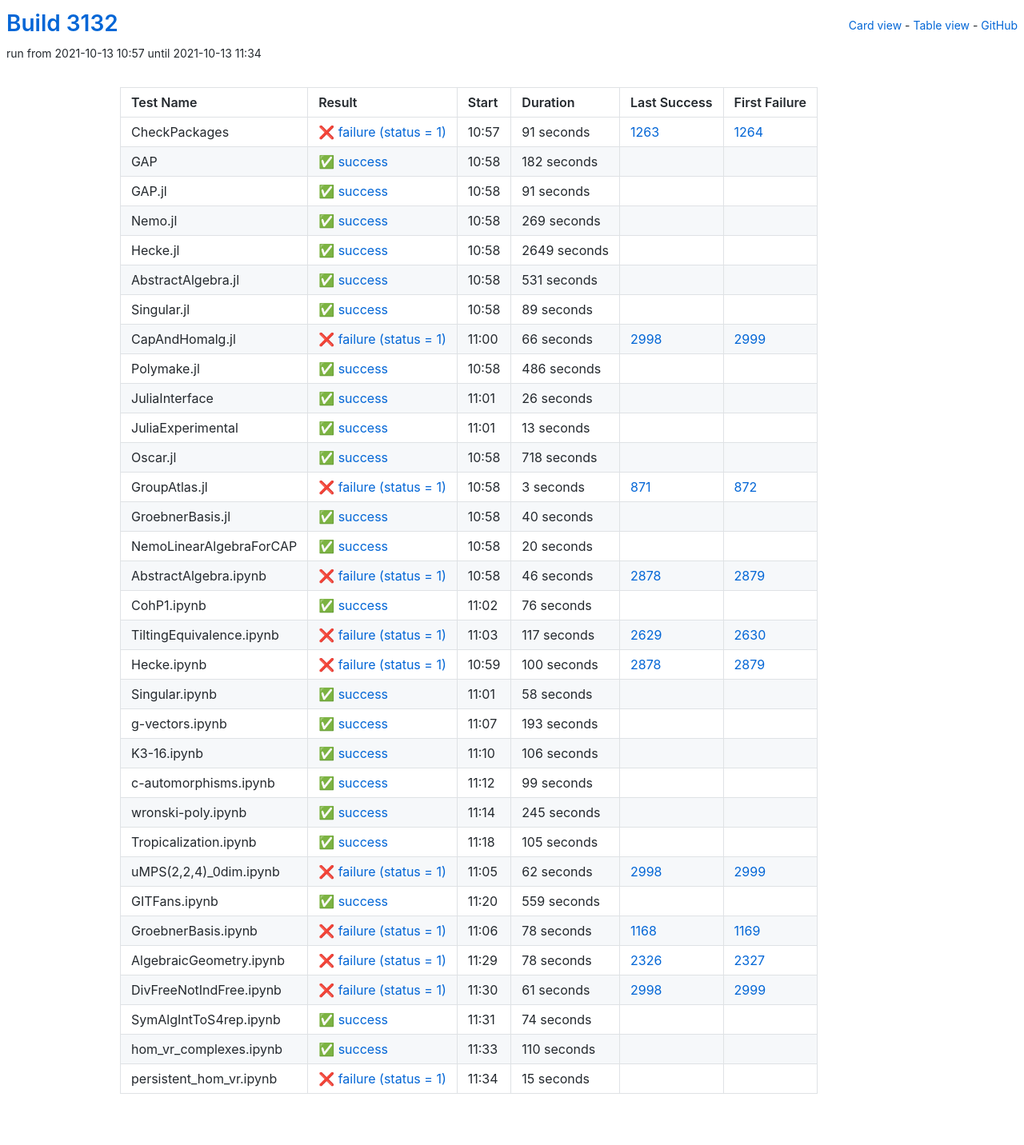
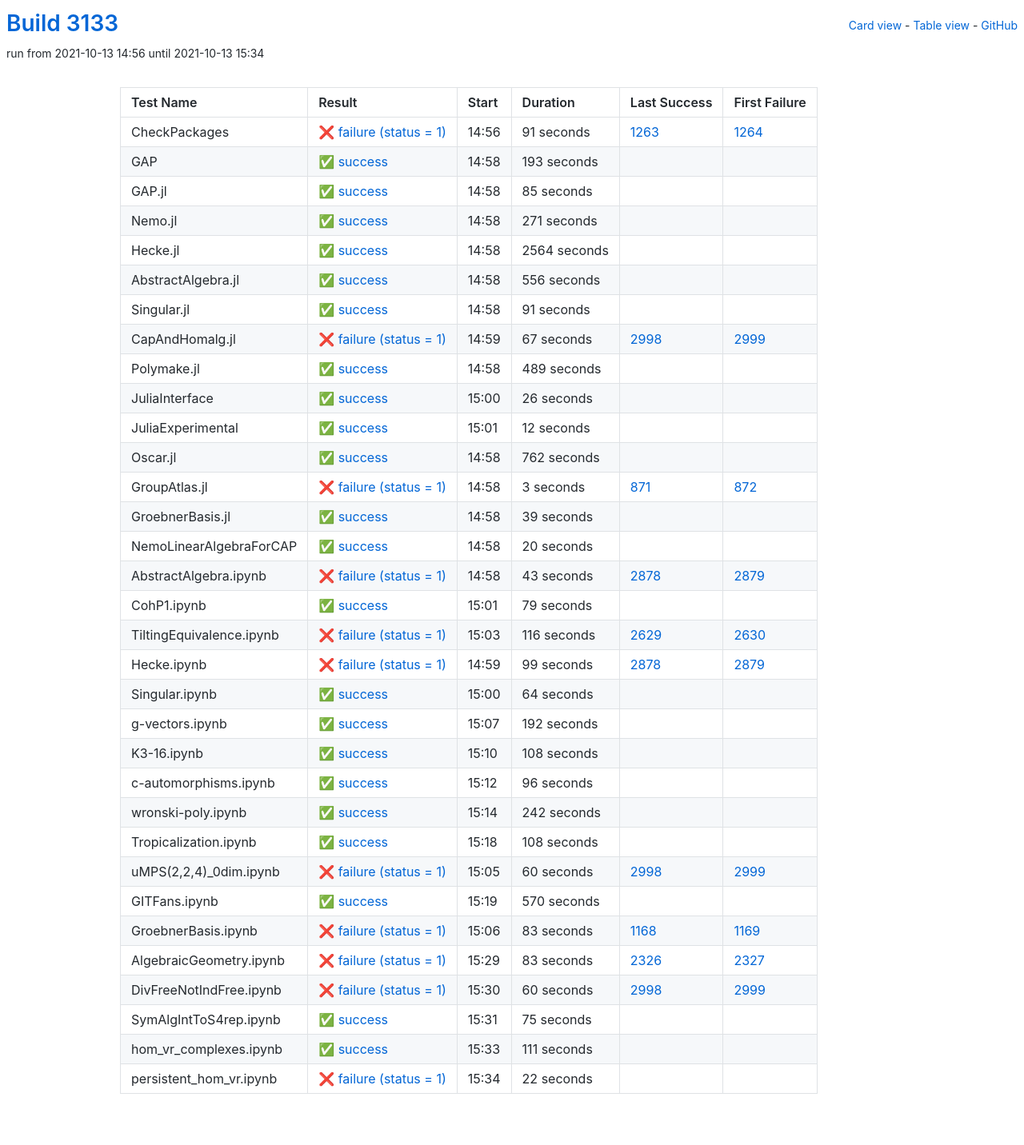
Before and after one commit to oscar-system/oscar-ci-status-stable, a Jekyll site: the page built from table.html, in a window 1280 px wide. Shown: the whole page at 80% size. Built offline with Jekyll 4.4.1, drawn with Linux system fonts in a browser that asks for light colours.

Commit message:
Build #3133

```diff
--- a/_data/ci.yml
+++ b/_data/ci.yml
@@ -1,6 +1,6 @@
 ---
-build: 3132
-build_url: https://oscarci.mathematik.uni-kl.de/job/oscar-stable/3132/
+build: 3133
+build_url: https://oscarci.mathematik.uni-kl.de/job/oscar-stable/3133/
 job: oscar-stable
 organization: oscar-system
 repo: oscar-ci-status-stable
@@ -8,8 +8,8 @@ repourl: https://github.com/oscar-system/oscar-ci-status-stable
 tests:
 - name: CheckPackages
   id: checkpackages
-  log: https://oscarci.mathematik.uni-kl.de/job/oscar-stable/3132/artifact/logs/build-3132/CheckPackages.log
-  start: 2021-10-13 10:57
+  log: https://oscarci.mathematik.uni-kl.de/job/oscar-stable/3133/artifact/logs/build-3133/CheckPackages.log
+  start: 2021-10-13 14:56
   success: false
   exitcode: 1
   status: failure
@@ -20,20 +20,68 @@ tests:
   first_failure_url: https://oscarci.mathematik.uni-kl.de/job/oscar-stable/1264/
 - name: GAP
   id: gap
-  log: https://oscarci.mathematik.uni-kl.de/job/oscar-stable/3132/artifact/logs/build-3132/GAP.log
-  start: 2021-10-13 10:58
+  log: https://oscarci.mathematik.uni-kl.de/job/oscar-stable/3133/artifact/logs/build-3133/GAP.log
+  start: 2021-10-13 14:58
   success: true
   exitcode: 0
   status: success
-  duration: 182
+  duration: 193
   last_success: false
   last_success_url:
   first_failure: false
   first_failure_url:
 - name: GAP.jl
   id: gap-jl
-  log: https://oscarci.mathematik.uni-kl.de/job/oscar-stable/3132/artifact/logs/build-3132/GAP.jl.log
-  start: 2021-10-13 10:58
+  log: https://oscarci.mathematik.uni-kl.de/job/oscar-stable/3133/artifact/logs/build-3133/GAP.jl.log
+  start: 2021-10-13 14:58
+  success: true
+  exitcode: 0
+  status: success
+  duration: 85
+  last_success: false
+  last_success_url:
+  first_failure: false
+  first_failure_url:
+- name: Nemo.jl
+  id: nemo-jl
+  log: https://oscarci.mathematik.uni-kl.de/job/oscar-stable/3133/artifact/logs/build-3133/Nemo.jl.log
+  start: 2021-10-13 14:58
+  success: true
+  exitcode: 0
+  status: success
+  duration: 271
+  last_success: false
+  last_success_url:
+  first_failure: false
+  first_failure_url:
+- name: Hecke.jl
+  id: hecke-jl
+  log: https://oscarci.mathematik.uni-kl.de/job/oscar-stable/3133/artifact/logs/build-3133/Hecke.jl.log
+  start: 2021-10-13 14:58
+  success: true
+  exitcode: 0
+  status: success
+  duration: 2564
+  last_success: false
+  last_success_url:
+  first_failure: false
+  first_failure_url:
+- name: AbstractAlgebra.jl
+  id: abstractalgebra-jl
+  log: https://oscarci.mathematik.uni-kl.de/job/oscar-stable/3133/artifact/logs/build-3133/AbstractAlgebra.jl.log
+  start: 2021-10-13 14:58
+  success: true
+  exitcode: 0
+  status: success
+  duration: 556
+  last_success: false
+  last_success_url:
+  first_failure: false
+  first_failure_url:
+- name: Singular.jl
+  id: singular-jl
+  log: https://oscarci.mathematik.uni-kl.de/job/oscar-stable/3133/artifact/logs/build-3133/Singular.jl.log
+  start: 2021-10-13 14:58
   success: true
   exitcode: 0
   status: success
@@ -42,82 +90,34 @@ tests:
   last_success_url:
   first_failure: false
   first_failure_url:
-- name: Nemo.jl
-  id: nemo-jl
-  log: https://oscarci.mathematik.uni-kl.de/job/oscar-stable/3132/artifact/logs/build-3132/Nemo.jl.log
-  start: 2021-10-13 10:58
-  success: true
-  exitcode: 0
-  status: success
-  duration: 269
-  last_success: false
-  last_success_url:
-  first_failure: false
-  first_failure_url:
-- name: Hecke.jl
-  id: hecke-jl
-  log: https://oscarci.mathematik.uni-kl.de/job/oscar-stable/3132/artifact/logs/build-3132/Hecke.jl.log
-  start: 2021-10-13 10:58
-  success: true
-  exitcode: 0
-  status: success
-  duration: 2649
-  last_success: false
-  last_success_url:
-  first_failure: false
-  first_failure_url:
-- name: AbstractAlgebra.jl
-  id: abstractalgebra-jl
-  log: https://oscarci.mathematik.uni-kl.de/job/oscar-stable/3132/artifact/logs/build-3132/AbstractAlgebra.jl.log
-  start: 2021-10-13 10:58
-  success: true
-  exitcode: 0
-  status: success
-  duration: 531
-  last_success: false
-  last_success_url:
-  first_failure: false
-  first_failure_url:
-- name: Singular.jl
-  id: singular-jl
-  log: https://oscarci.mathematik.uni-kl.de/job/oscar-stable/3132/artifact/logs/build-3132/Singular.jl.log
-  start: 2021-10-13 10:58
-  success: true
-  exitcode: 0
-  status: success
-  duration: 89
-  last_success: false
-  last_success_url:
-  first_failure: false
-  first_failure_url:
 - name: CapAndHomalg.jl
   id: capandhomalg-jl
-  log: https://oscarci.mathematik.uni-kl.de/job/oscar-stable/3132/artifact/logs/build-3132/CapAndHomalg.jl.log
-  start: 2021-10-13 11:00
+  log: https://oscarci.mathematik.uni-kl.de/job/oscar-stable/3133/artifact/logs/build-3133/CapAndHomalg.jl.log
+  start: 2021-10-13 14:59
   success: false
   exitcode: 1
   status: failure
-  duration: 66
+  duration: 67
   last_success: 2998
   last_success_url: https://oscarci.mathematik.uni-kl.de/job/oscar-stable/2998/
   first_failure: 2999
   first_failure_url: https://oscarci.mathematik.uni-kl.de/job/oscar-stable/2999/
 - name: Polymake.jl
   id: polymake-jl
-  log: https://oscarci.mathematik.uni-kl.de/job/oscar-stable/3132/artifact/logs/build-3132/Polymake.jl.log
-  start: 2021-10-13 10:58
+  log: https://oscarci.mathematik.uni-kl.de/job/oscar-stable/3133/artifact/logs/build-3133/Polymake.jl.log
+  start: 2021-10-13 14:58
   success: true
   exitcode: 0
   status: success
-  duration: 486
+  duration: 489
   last_success: false
   last_success_url:
   first_failure: false
   first_failure_url:
 - name: JuliaInterface
   id: juliainterface
-  log: https://oscarci.mathematik.uni-kl.de/job/oscar-stable/3132/artifact/logs/build-3132/JuliaInterface.log
-  start: 2021-10-13 11:01
+  log: https://oscarci.mathematik.uni-kl.de/job/oscar-stable/3133/artifact/logs/build-3133/JuliaInterface.log
+  start: 2021-10-13 15:00
   success: true
   exitcode: 0
   status: success
@@ -128,32 +128,32 @@ tests:
   first_failure_url:
 - name: JuliaExperimental
   id: juliaexperimental
-  log: https://oscarci.mathematik.uni-kl.de/job/oscar-stable/3132/artifact/logs/build-3132/JuliaExperimental.log
-  start: 2021-10-13 11:01
+  log: https://oscarci.mathematik.uni-kl.de/job/oscar-stable/3133/artifact/logs/build-3133/JuliaExperimental.log
+  start: 2021-10-13 15:01
   success: true
   exitcode: 0
   status: success
-  duration: 13
+  duration: 12
   last_success: false
   last_success_url:
   first_failure: false
   first_failure_url:
 - name: Oscar.jl
   id: oscar-jl
-  log: https://oscarci.mathematik.uni-kl.de/job/oscar-stable/3132/artifact/logs/build-3132/Oscar.jl.log
-  start: 2021-10-13 10:58
+  log: https://oscarci.mathematik.uni-kl.de/job/oscar-stable/3133/artifact/logs/build-3133/Oscar.jl.log
+  start: 2021-10-13 14:58
   success: true
   exitcode: 0
   status: success
-  duration: 718
+  duration: 762
   last_success: false
   last_success_url:
   first_failure: false
   first_failure_url:
 - name: GroupAtlas.jl
   id: groupatlas-jl
-  log: https://oscarci.mathematik.uni-kl.de/job/oscar-stable/3132/artifact/logs/build-3132/GroupAtlas.jl.log
-  start: 2021-10-13 10:58
+  log: https://oscarci.mathematik.uni-kl.de/job/oscar-stable/3133/artifact/logs/build-3133/GroupAtlas.jl.log
+  start: 2021-10-13 14:58
   success: false
   exitcode: 1
   status: failure
@@ -164,20 +164,20 @@ tests:
   first_failure_url: https://oscarci.mathematik.uni-kl.de/job/oscar-stable/872/
 - name: GroebnerBasis.jl
   id: groebnerbasis-jl
-  log: https://oscarci.mathematik.uni-kl.de/job/oscar-stable/3132/artifact/logs/build-3132/GroebnerBasis.jl.log
-  start: 2021-10-13 10:58
+  log: https://oscarci.mathematik.uni-kl.de/job/oscar-stable/3133/artifact/logs/build-3133/GroebnerBasis.jl.log
+  start: 2021-10-13 14:58
   success: true
   exitcode: 0
   status: success
-  duration: 40
+  duration: 39
   last_success: false
   last_success_url:
   first_failure: false
   first_failure_url:
 - name: NemoLinearAlgebraForCAP
   id: nemolinearalgebraforcap
-  log: https://oscarci.mathematik.uni-kl.de/job/oscar-stable/3132/artifact/logs/build-3132/NemoLinearAlgebraForCAP.log
-  start: 2021-10-13 10:58
+  log: https://oscarci.mathematik.uni-kl.de/job/oscar-stable/3133/artifact/logs/build-3133/NemoLinearAlgebraForCAP.log
+  start: 2021-10-13 14:58
   success: true
   exitcode: 0
   status: success
@@ -188,216 +188,216 @@ tests:
   first_failure_url:
 - name: AbstractAlgebra.ipynb
   id: abstractalgebra-ipynb
-  log: https://oscarci.mathematik.uni-kl.de/job/oscar-stable/3132/artifact/logs/build-3132/AbstractAlgebra.ipynb.log
-  start: 2021-10-13 10:58
+  log: https://oscarci.mathematik.uni-kl.de/job/oscar-stable/3133/artifact/logs/build-3133/AbstractAlgebra.ipynb.log
+  start: 2021-10-13 14:58
   success: false
   exitcode: 1
   status: failure
-  duration: 46
+  duration: 43
   last_success: 2878
   last_success_url: https://oscarci.mathematik.uni-kl.de/job/oscar-stable/2878/
   first_failure: 2879
   first_failure_url: https://oscarci.mathematik.uni-kl.de/job/oscar-stable/2879/
 - name: CohP1.ipynb
   id: cohp1-ipynb
-  log: https://oscarci.mathematik.uni-kl.de/job/oscar-stable/3132/artifact/logs/build-3132/CohP1.ipynb.log
-  start: 2021-10-13 11:02
+  log: https://oscarci.mathematik.uni-kl.de/job/oscar-stable/3133/artifact/logs/build-3133/CohP1.ipynb.log
+  start: 2021-10-13 15:01
   success: true
   exitcode: 0
   status: success
-  duration: 76
+  duration: 79
   last_success: false
   last_success_url:
   first_failure: false
   first_failure_url:
 - name: TiltingEquivalence.ipynb
   id: tiltingequivalence-ipynb
-  log: https://oscarci.mathematik.uni-kl.de/job/oscar-stable/3132/artifact/logs/build-3132/TiltingEquivalence.ipynb.log
-  start: 2021-10-13 11:03
+  log: https://oscarci.mathematik.uni-kl.de/job/oscar-stable/3133/artifact/logs/build-3133/TiltingEquivalence.ipynb.log
+  start: 2021-10-13 15:03
   success: false
   exitcode: 1
   status: failure
-  duration: 117
+  duration: 116
   last_success: 2629
   last_success_url: https://oscarci.mathematik.uni-kl.de/job/oscar-stable/2629/
   first_failure: 2630
   first_failure_url: https://oscarci.mathematik.uni-kl.de/job/oscar-stable/2630/
 - name: Hecke.ipynb
   id: hecke-ipynb
-  log: https://oscarci.mathematik.uni-kl.de/job/oscar-stable/3132/artifact/logs/build-3132/Hecke.ipynb.log
-  start: 2021-10-13 10:59
+  log: https://oscarci.mathematik.uni-kl.de/job/oscar-stable/3133/artifact/logs/build-3133/Hecke.ipynb.log
+  start: 2021-10-13 14:59
   success: false
   exitcode: 1
   status: failure
-  duration: 100
+  duration: 99
   last_success: 2878
   last_success_url: https://oscarci.mathematik.uni-kl.de/job/oscar-stable/2878/
   first_failure: 2879
   first_failure_url: https://oscarci.mathematik.uni-kl.de/job/oscar-stable/2879/
 - name: Singular.ipynb
   id: singular-ipynb
-  log: https://oscarci.mathematik.uni-kl.de/job/oscar-stable/3132/artifact/logs/build-3132/Singular.ipynb.log
-  start: 2021-10-13 11:01
+  log: https://oscarci.mathematik.uni-kl.de/job/oscar-stable/3133/artifact/logs/build-3133/Singular.ipynb.log
+  start: 2021-10-13 15:00
   success: true
   exitcode: 0
   status: success
-  duration: 58
+  duration: 64
   last_success: false
   last_success_url:
   first_failure: false
   first_failure_url:
 - name: g-vectors.ipynb
   id: g-vectors-ipynb
-  log: https://oscarci.mathematik.uni-kl.de/job/oscar-stable/3132/artifact/logs/build-3132/g-vectors.ipynb.log
-  start: 2021-10-13 11:07
+  log: https://oscarci.mathematik.uni-kl.de/job/oscar-stable/3133/artifact/logs/build-3133/g-vectors.ipynb.log
+  start: 2021-10-13 15:07
   success: true
   exitcode: 0
   status: success
-  duration: 193
+  duration: 192
   last_success: false
   last_success_url:
   first_failure: false
   first_failure_url:
 - name: K3-16.ipynb
   id: k3-16-ipynb
-  log: https://oscarci.mathematik.uni-kl.de/job/oscar-stable/3132/artifact/logs/build-3132/K3-16.ipynb.log
-  start: 2021-10-13 11:10
+  log: https://oscarci.mathematik.uni-kl.de/job/oscar-stable/3133/artifact/logs/build-3133/K3-16.ipynb.log
+  start: 2021-10-13 15:10
   success: true
   exitcode: 0
   status: success
-  duration: 106
+  duration: 108
   last_success: false
   last_success_url:
   first_failure: false
   first_failure_url:
 - name: c-automorphisms.ipynb
   id: c-automorphisms-ipynb
-  log: https://oscarci.mathematik.uni-kl.de/job/oscar-stable/3132/artifact/logs/build-3132/c-automorphisms.ipynb.log
-  start: 2021-10-13 11:12
+  log: https://oscarci.mathematik.uni-kl.de/job/oscar-stable/3133/artifact/logs/build-3133/c-automorphisms.ipynb.log
+  start: 2021-10-13 15:12
   success: true
   exitcode: 0
   status: success
-  duration: 99
+  duration: 96
   last_success: false
   last_success_url:
   first_failure: false
   first_failure_url:
 - name: wronski-poly.ipynb
   id: wronski-poly-ipynb
-  log: https://oscarci.mathematik.uni-kl.de/job/oscar-stable/3132/artifact/logs/build-3132/wronski-poly.ipynb.log
-  start: 2021-10-13 11:14
+  log: https://oscarci.mathematik.uni-kl.de/job/oscar-stable/3133/artifact/logs/build-3133/wronski-poly.ipynb.log
+  start: 2021-10-13 15:14
   success: true
   exitcode: 0
   status: success
-  duration: 245
+  duration: 242
   last_success: false
   last_success_url:
   first_failure: false
   first_failure_url:
 - name: Tropicalization.ipynb
   id: tropicalization-ipynb
-  log: https://oscarci.mathematik.uni-kl.de/job/oscar-stable/3132/artifact/logs/build-3132/Tropicalization.ipynb.log
-  start: 2021-10-13 11:18
+  log: https://oscarci.mathematik.uni-kl.de/job/oscar-stable/3133/artifact/logs/build-3133/Tropicalization.ipynb.log
+  start: 2021-10-13 15:18
   success: true
   exitcode: 0
   status: success
-  duration: 105
+  duration: 108
   last_success: false
   last_success_url:
   first_failure: false
   first_failure_url:
 - name: uMPS(2,2,4)_0dim.ipynb
   id: umps-2-2-4-0dim-ipynb
-  log: https://oscarci.mathematik.uni-kl.de/job/oscar-stable/3132/artifact/logs/build-3132/uMPS-2-2-4-_0dim.ipynb.log
-  start: 2021-10-13 11:05
+  log: https://oscarci.mathematik.uni-kl.de/job/oscar-stable/3133/artifact/logs/build-3133/uMPS-2-2-4-_0dim.ipynb.log
+  start: 2021-10-13 15:05
   success: false
   exitcode: 1
   status: failure
-  duration: 62
+  duration: 60
   last_success: 2998
   last_success_url: https://oscarci.mathematik.uni-kl.de/job/oscar-stable/2998/
   first_failure: 2999
   first_failure_url: https://oscarci.mathematik.uni-kl.de/job/oscar-stable/2999/
 - name: GITFans.ipynb
   id: gitfans-ipynb
-  log: https://oscarci.mathematik.uni-kl.de/job/oscar-stable/3132/artifact/logs/build-3132/GITFans.ipynb.log
-  start: 2021-10-13 11:20
+  log: https://oscarci.mathematik.uni-kl.de/job/oscar-stable/3133/artifact/logs/build-3133/GITFans.ipynb.log
+  start: 2021-10-13 15:19
   success: true
   exitcode: 0
   status: success
-  duration: 559
+  duration: 570
   last_success: false
   last_success_url:
   first_failure: false
   first_failure_url:
 - name: GroebnerBasis.ipynb
   id: groebnerbasis-ipynb
-  log: https://oscarci.mathematik.uni-kl.de/job/oscar-stable/3132/artifact/logs/build-3132/GroebnerBasis.ipynb.log
-  start: 2021-10-13 11:06
+  log: https://oscarci.mathematik.uni-kl.de/job/oscar-stable/3133/artifact/logs/build-3133/GroebnerBasis.ipynb.log
+  start: 2021-10-13 15:06
   success: false
   exitcode: 1
   status: failure
-  duration: 78
+  duration: 83
   last_success: 1168
   last_success_url: https://oscarci.mathematik.uni-kl.de/job/oscar-stable/1168/
   first_failure: 1169
   first_failure_url: https://oscarci.mathematik.uni-kl.de/job/oscar-stable/1169/
 - name: AlgebraicGeometry.ipynb
   id: algebraicgeometry-ipynb
-  log: https://oscarci.mathematik.uni-kl.de/job/oscar-stable/3132/artifact/logs/build-3132/AlgebraicGeometry.ipynb.log
-  start: 2021-10-13 11:29
+  log: https://oscarci.mathematik.uni-kl.de/job/oscar-stable/3133/artifact/logs/build-3133/AlgebraicGeometry.ipynb.log
+  start: 2021-10-13 15:29
   success: false
   exitcode: 1
   status: failure
-  duration: 78
+  duration: 83
   last_success: 2326
   last_success_url: https://oscarci.mathematik.uni-kl.de/job/oscar-stable/2326/
   first_failure: 2327
   first_failure_url: https://oscarci.mathematik.uni-kl.de/job/oscar-stable/2327/
 - name: DivFreeNotIndFree.ipynb
   id: divfreenotindfree-ipynb
-  log: https://oscarci.mathematik.uni-kl.de/job/oscar-stable/3132/artifact/logs/build-3132/DivFreeNotIndFree.ipynb.log
-  start: 2021-10-13 11:30
+  log: https://oscarci.mathematik.uni-kl.de/job/oscar-stable/3133/artifact/logs/build-3133/DivFreeNotIndFree.ipynb.log
+  start: 2021-10-13 15:30
   success: false
   exitcode: 1
   status: failure
-  duration: 61
+  duration: 60
   last_success: 2998
   last_success_url: https://oscarci.mathematik.uni-kl.de/job/oscar-stable/2998/
   first_failure: 2999
   first_failure_url: https://oscarci.mathematik.uni-kl.de/job/oscar-stable/2999/
 - name: SymAlgIntToS4rep.ipynb
   id: symalginttos4rep-ipynb
-  log: https://oscarci.mathematik.uni-kl.de/job/oscar-stable/3132/artifact/logs/build-3132/SymAlgIntToS4rep.ipynb.log
-  start: 2021-10-13 11:31
+  log: https://oscarci.mathematik.uni-kl.de/job/oscar-stable/3133/artifact/logs/build-3133/SymAlgIntToS4rep.ipynb.log
+  start: 2021-10-13 15:31
   success: true
   exitcode: 0
   status: success
-  duration: 74
+  duration: 75
   last_success: false
   last_success_url:
   first_failure: false
   first_failure_url:
 - name: hom_vr_complexes.ipynb
   id: hom-vr-complexes-ipynb
-  log: https://oscarci.mathematik.uni-kl.de/job/oscar-stable/3132/artifact/logs/build-3132/hom_vr_complexes.ipynb.log
-  start: 2021-10-13 11:33
+  log: https://oscarci.mathematik.uni-kl.de/job/oscar-stable/3133/artifact/logs/build-3133/hom_vr_complexes.ipynb.log
+  start: 2021-10-13 15:33
   success: true
   exitcode: 0
   status: success
-  duration: 110
+  duration: 111
   last_success: false
   last_success_url:
   first_failure: false
   first_failure_url:
 - name: persistent_hom_vr.ipynb
   id: persistent-hom-vr-ipynb
-  log: https://oscarci.mathematik.uni-kl.de/job/oscar-stable/3132/artifact/logs/build-3132/persistent_hom_vr.ipynb.log
-  start: 2021-10-13 11:34
+  log: https://oscarci.mathematik.uni-kl.de/job/oscar-stable/3133/artifact/logs/build-3133/persistent_hom_vr.ipynb.log
+  start: 2021-10-13 15:34
   success: false
   exitcode: 1
   status: failure
-  duration: 15
+  duration: 22
   last_success: false
   last_success_url:
   first_failure: false
```
Also changed, not shown: README.md.
